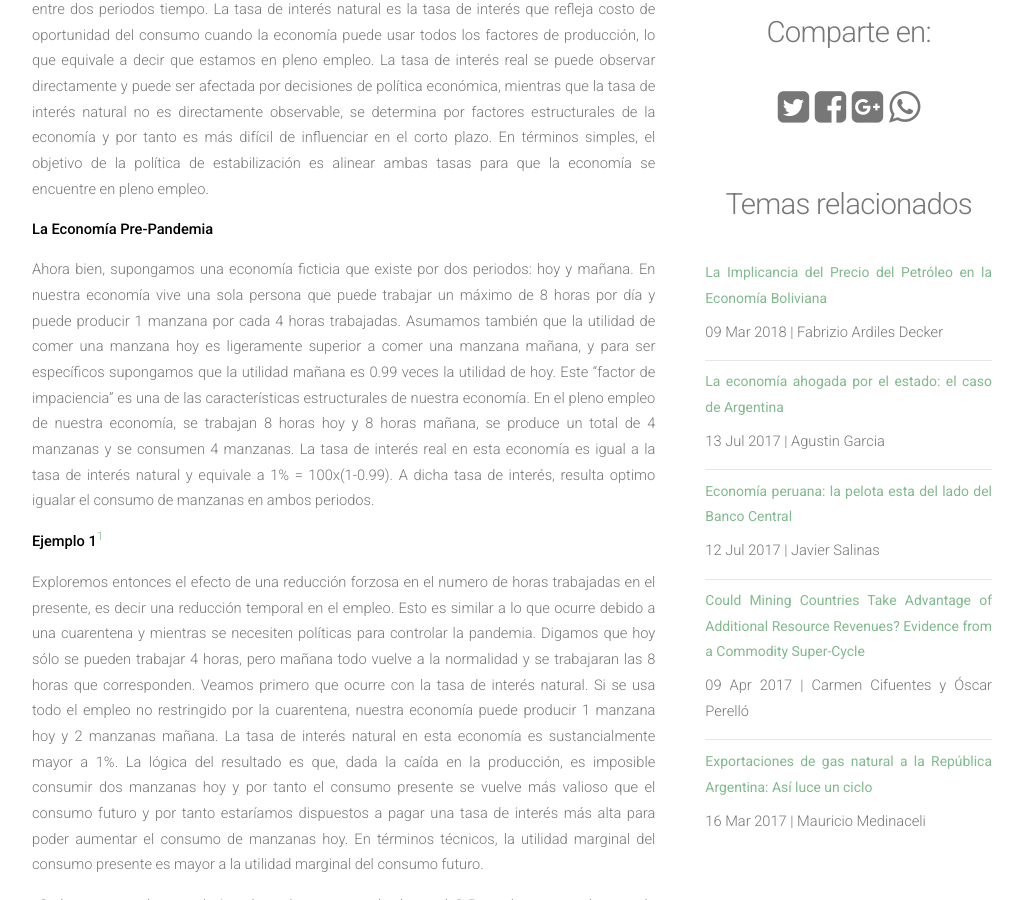
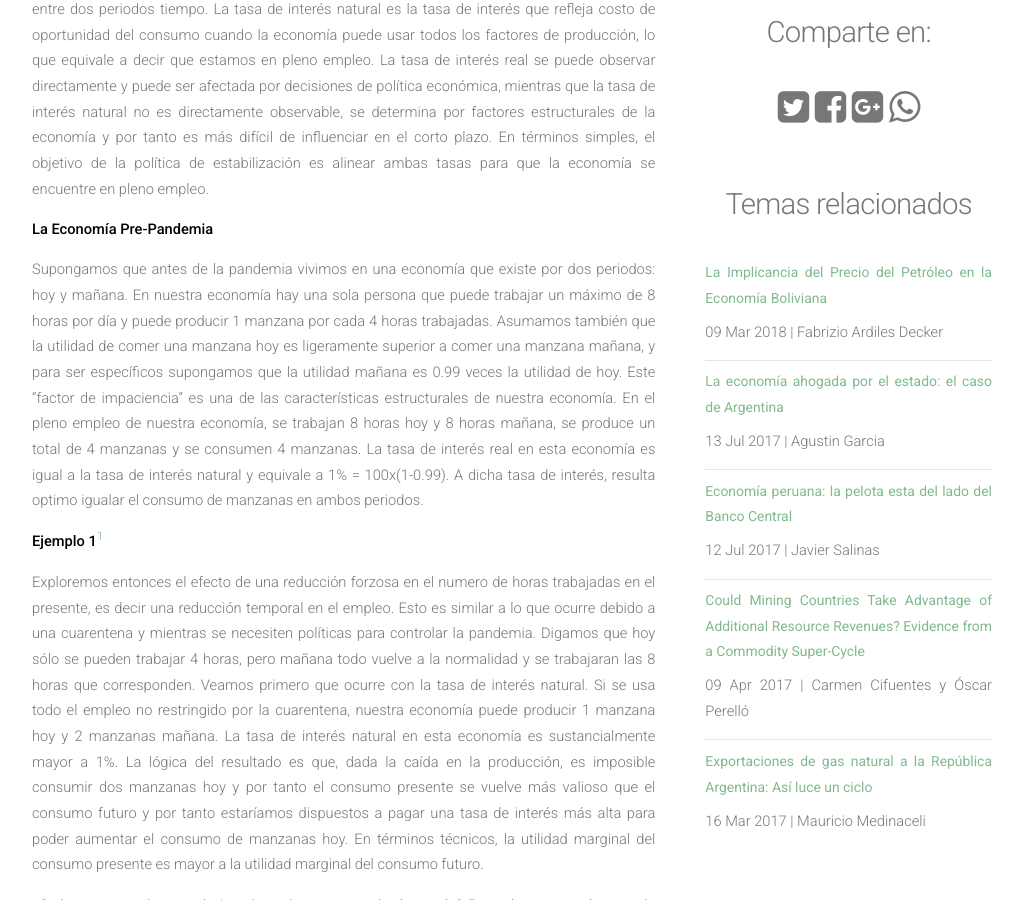
Before and after one commit to faroeconomics/faroeconomics.github.io, a Jekyll site: the page built from _posts/2020-04-19-macroeconomia-y-pandemia.markdown, in a window 1280 px wide and 900 px high, scrolled down 1179 px. Shown: the whole window, without its empty margins (128-1151 px from the left). Built offline with Jekyll 4.4.1, drawn with Linux system fonts in a browser that asks for light colours; nearby versions of some CDN libraries; library files that are not in the unit come from our copies; a script that is not in the unit is left out; comment, search, counter and statistics services are not loaded.

Commit message:
updated macroeconomia pandemias

```diff
--- a/_posts/2020-04-19-macroeconomia-y-pandemia.markdown
+++ b/_posts/2020-04-19-macroeconomia-y-pandemia.markdown
@@ -19,7 +19,7 @@ Antes de continuar, necesitamos introducir dos conceptos: la tasa de interés re
 
 __La Economía Pre-Pandemia__
 
-Ahora bien, supongamos una economía ficticia que existe por dos periodos: hoy y mañana. En nuestra economía vive una sola persona que puede trabajar un máximo de 8 horas por día y puede producir 1 manzana por cada 4 horas trabajadas. Asumamos también que la utilidad de comer una manzana hoy es ligeramente superior a comer una manzana mañana, y para ser específicos supongamos que la utilidad mañana es 0.99 veces la utilidad de hoy. Este “factor de impaciencia” es una de las características estructurales de nuestra economía.  En el pleno empleo de nuestra economía, se trabajan 8 horas hoy y 8 horas mañana, se produce un total de 4 manzanas y se consumen 4 manzanas. La tasa de interés real en esta economía es igual a la tasa de interés natural y equivale a 1% = 100x(1-0.99). A dicha tasa de interés, resulta optimo igualar el consumo de manzanas en ambos periodos.
+Supongamos que antes de la pandemia vivimos en una economía que existe por dos periodos: hoy y mañana. En nuestra economía hay una sola persona que puede trabajar un máximo de 8 horas por día y puede producir 1 manzana por cada 4 horas trabajadas. Asumamos también que la utilidad de comer una manzana hoy es ligeramente superior a comer una manzana mañana, y para ser específicos supongamos que la utilidad mañana es 0.99 veces la utilidad de hoy. Este “factor de impaciencia” es una de las características estructurales de nuestra economía.  En el pleno empleo de nuestra economía, se trabajan 8 horas hoy y 8 horas mañana, se produce un total de 4 manzanas y se consumen 4 manzanas. La tasa de interés real en esta economía es igual a la tasa de interés natural y equivale a 1% = 100x(1-0.99). A dicha tasa de interés, resulta optimo igualar el consumo de manzanas en ambos periodos.
 
 __Ejemplo 1__[^1]
 
```
